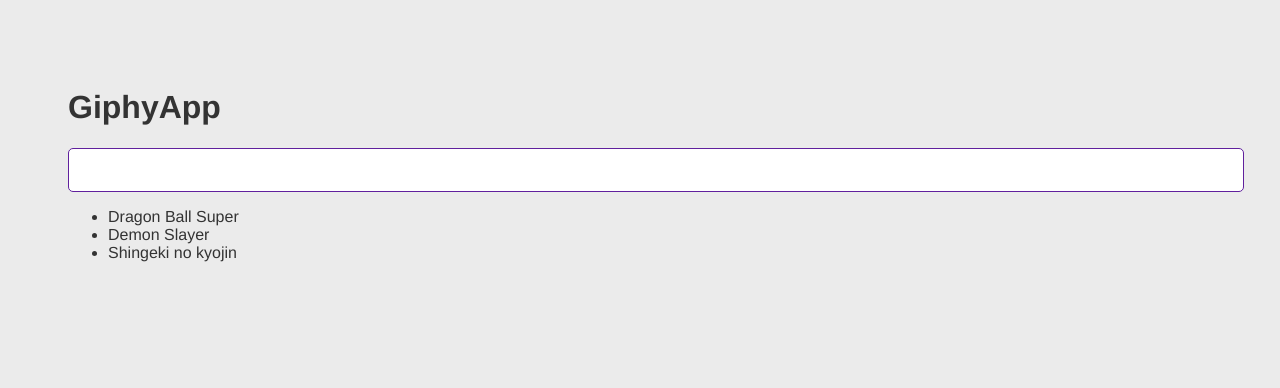
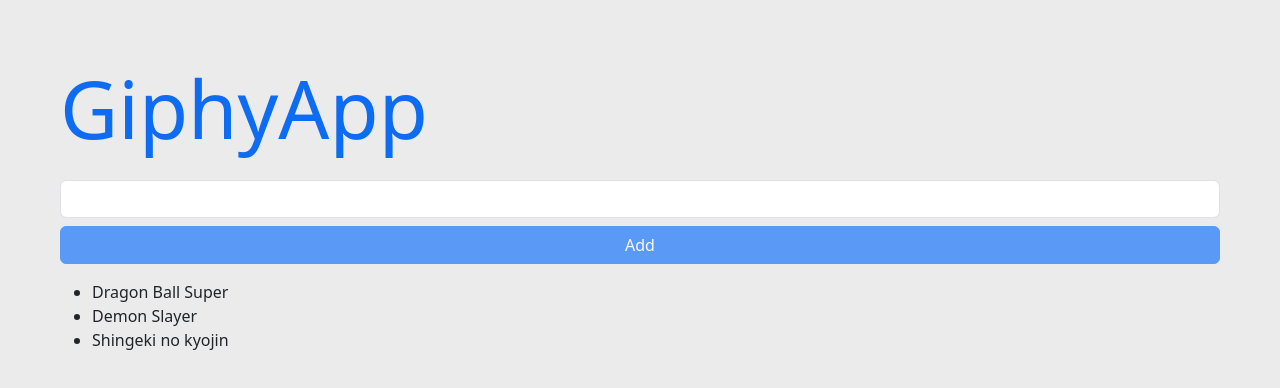
Before and after one commit to qbixmex/04-giphy-app, a React (Vite) app: page / in a window 1280 px wide. Shown: the top 388 px of the page. Built offline with nearby package versions, Linux system fonts and the light colour scheme.

Commit message:
04 - Add Category

```diff
--- a/package.json
+++ b/package.json
@@ -1,13 +1,14 @@
 {
   "name": "giphy-app",
   "private": true,
-  "version": "0.3.0",
+  "version": "0.4.0",
   "scripts": {
     "dev": "vite",
     "build": "vite build",
     "preview": "vite preview"
   },
   "dependencies": {
+    "bootstrap": "5.2.0-beta1",
     "react": "^18.0.0",
     "react-dom": "^18.0.0"
   },
--- a/src/GiphyApp.jsx
+++ b/src/GiphyApp.jsx
@@ -10,13 +10,42 @@
     'Shingeki no kyojin'
   ];
 
-  const [categories, setCategories] = useState(initialState);
+  const [input, setInput] = useState('');
+  const [categories, setCategory] = useState(initialState);
+
+  const onInputChange = (event) => {
+    setInput(event.target.value);
+  }
+
+  const onAddCategory = (event) => {
+    event.preventDefault();
+    if(input) {
+      setCategory([ ...categories, input ]);
+      setInput('');
+    }
+  };
 
   return (
     <>
-      <h1>GiphyApp</h1>
+      <h1 className="display-1 blue">GiphyApp</h1>
 
-      <input type="text" />
+      <form onSubmit={ onAddCategory }>
+        <input
+          className="form-control mt-4 mb-2"
+          type="text"
+          onChange={onInputChange}
+          value={input}
+        />
+        <div className="d-grid mb-3">
+          <button
+            type="submit"
+            className="btn btn-primary"
+            disabled={ !input && true }
+          >
+            Add
+          </button>
+        </div>
+      </form>
 
       <ul>
         { categories.map((category, i) => (<li key={i}>{category}</li>)) }
--- a/src/main.jsx
+++ b/src/main.jsx
@@ -1,6 +1,7 @@
 import React from 'react';
 import ReactDOM from 'react-dom/client';
 import GiphyApp from './GiphyApp';
+import '../node_modules/bootstrap/dist/css/bootstrap.min.css';
 import './styles.css';
 
 ReactDOM.createRoot(document.getElementById('root')).render(
--- a/src/styles.css
+++ b/src/styles.css
@@ -1,64 +1,47 @@
-* {
-  font-family: Helvetica, Arial, sans-serif;
-  background-color: hsl(0, 0%, 92%);
-  color: #333;
+:root {
+  --blue: hsl(215, 90%, 50%);
+  --purple: hsl(261, 51%, 51%);
+  --pink: hsl(330, 67%, 52%);
+  --red: hsl(354, 70%, 54%);
+  --orange: hsl(27, 98%, 54%);
+  --yellow: hsl(45, 100%, 51%);
+  --green: hsl(152, 69%, 31%);
+  --navy: hsl(205, 85%, 60%);
+  --dark: #222222;
+  --white: #eeeeee;
+  --gray: hsl(208, 7%, 46%);
+  --dark-grey: hsl(210, 10%, 23%);
 }
+
+/* Text Colors */
+.blue { color: var(--blue); }
+.purple { color: var(--purple); }
+.pink { color: var(--pink); }
+.red { color: var(--red); }
+.orange { color: var(--orange); }
+.yellow { color: var(--yellow); }
+.green { color: var(--green); }
+.navy { color: var(--navy); }
+.dark { color: var(--dark); }
+.white { color: var(--white); }
+.gray { color: var(--gray); }
+.dark-gray { color: var(--dark-grey); }
+
+/* Background Colors */
+.bg-blue { background-color: var(--blue); }
+.bg-purple { background-color: var(--purple); }
+.bg-pink { background-color: var(--pink); }
+.bg-red { background-color: var(--red); }
+.bg-orange { background-color: var(--orange); }
+.bg-yellow { background-color: var(--yellow); }
+.bg-green { background-color: var(--green); }
+.bg-navy { background-color: var(--navy); }
+.bg-dark { background-color: var(--dark); }
+.bg-white { background-color: var(--white); }
+.bg-gray { background-color: var(--gray); }
+.bg-dark-gray { background-color: var(--dark-grey); }
 
 body {
   padding: 60px;
+  background-color: hsl(0, 0%, 92%);
 }
-
-input {
-  background-color: white;
-  border-radius: 5px;
-  border: 1px solid hsl(271, 66%, 37%);
-  color: black;
-  font-size: 1.2rem;
-  outline: none;
-  padding: 10px 15px;
-  width: 100%;
-}
-
-h2 {
-  font-size: 1.5rem;
-}
-
-h3 {
-  font-size: 3rem;
-  margin-bottom: 5px;
-}
-
-.card-grid {
-  display: flex;
-  flex-direction: row;
-  flex-wrap: wrap;
-  justify-content: center;
-}
-
-.card {
-  align-content: center;
-  align-items: center;
-  background-color: white;
-  border-radius: 10px;
-  box-shadow: 0px 3px 5px hsla(0, 0%, 0%, 0.03);
-  display: flex;
-  flex-direction: column;
-  height: 0%;
-  justify-content: center;
-  margin-bottom: 20px;
-  margin-right: 20px;
-  overflow: hidden;
-}
-
-.card p {
-  background-color: white;
-  flex: 1;
-  font-size: 1.5rem;
-  margin-top: 5px;
-  padding: 5px 20px 0px 20px;
-  text-align: center;
-}
-
-.card img {
-  width: 100%;
-}
```
Also changed, not shown: 1 other file (tests, documents, lock files or other folders).
